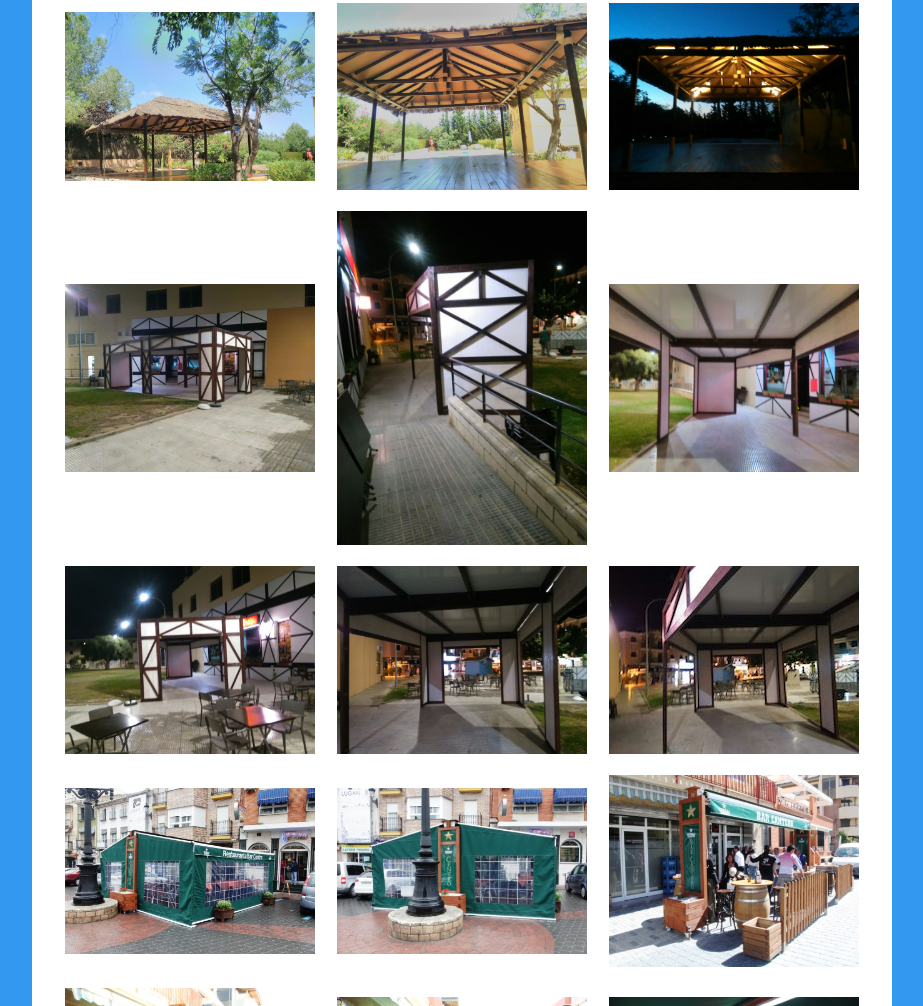
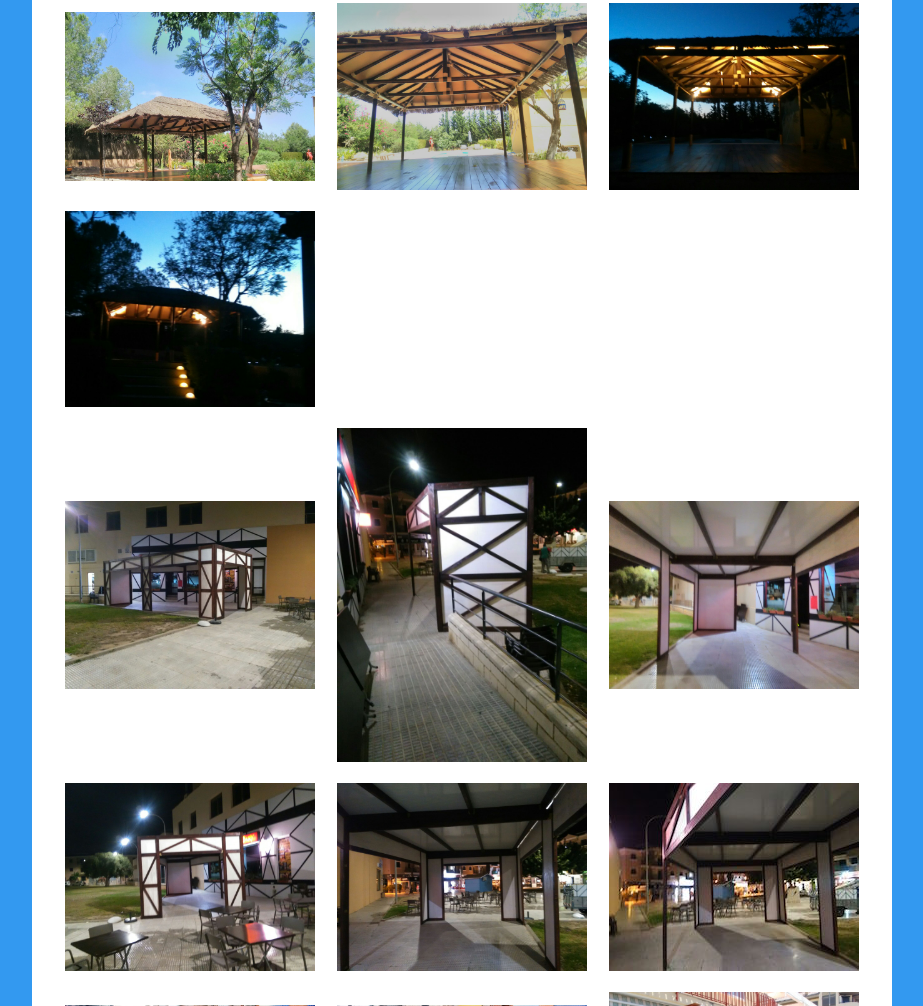
Before and after one commit to minguinman/laraguillen, a plain HTML site: page hosteleria.html in a window 1280 px wide. Shown: the part 1987-2993 px from the top of the page, without its empty margins (178-1101 px from the left). Drawn offline with Linux system fonts and the light colour scheme.

Commit message:
Nueva vista de pergola

```diff
--- a/hosteleria.html
+++ b/hosteleria.html
@@ -150,6 +150,13 @@
               <a href="pergolasnuevas2/pergola9.jpg" target="nueva"><img id="pergola9" src="pergolasnuevas2/pergola9.jpg" /></a>
             </td>
           </tr>
+          <tr>
+            <td align="center">
+              <a href="pergolasnuevas2/pergola10.jpg" target="nueva"><img id="pergola10" src="pergolasnuevas2/pergola10.jpg" /></a>
+            </td>
+            <td></td>
+            <td></td>
+          </tr>
 					<tr>
 						<td  align="center">
 							<a href="pergolasnuevas1/pergola1.jpg" target="nueva"><img id="pergola11" src="pergolasnuevas1/pergola1.jpg" /></a>
```
Also changed, not shown: pergolasnuevas2/pergola10.jpg (added).
